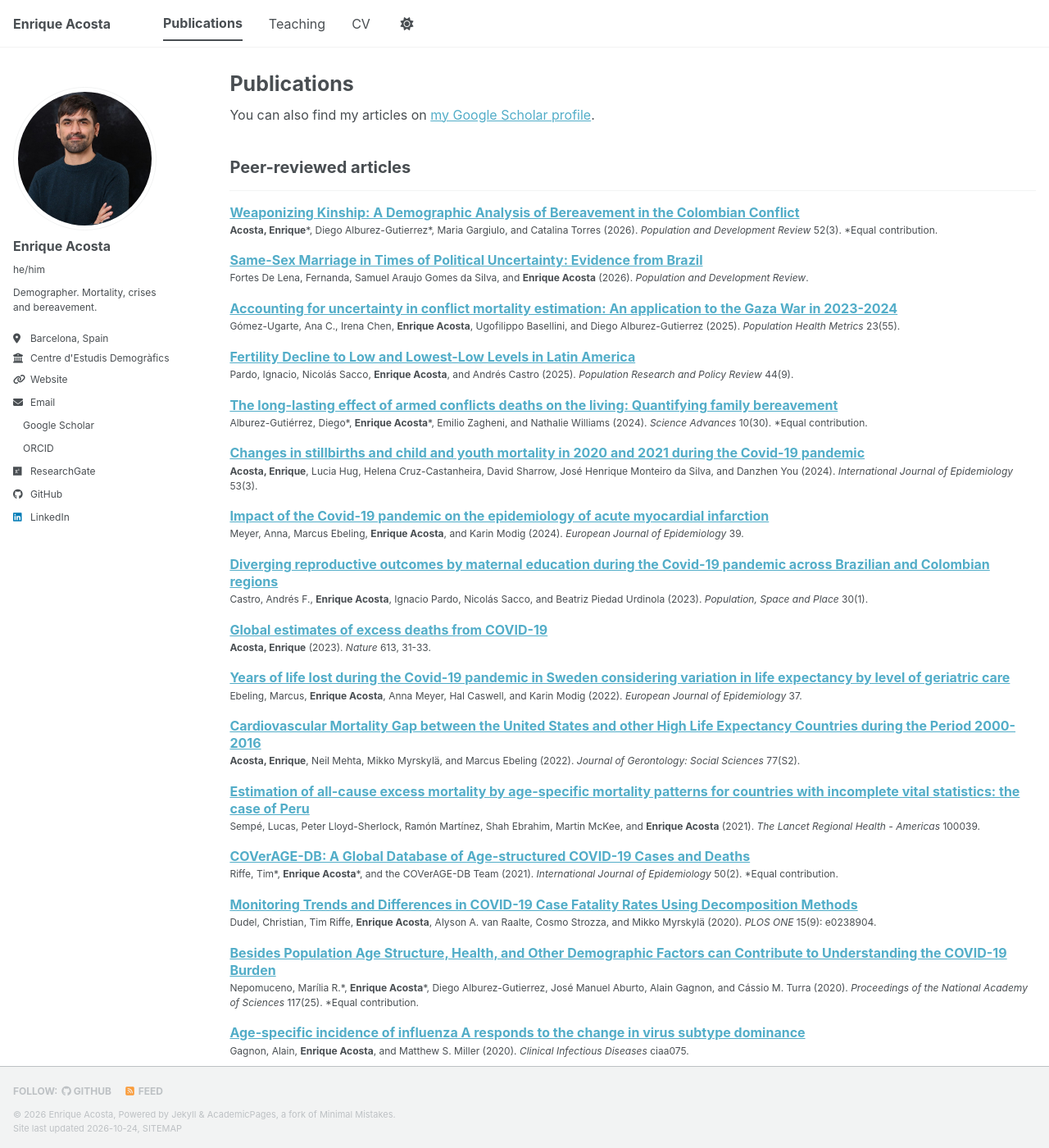
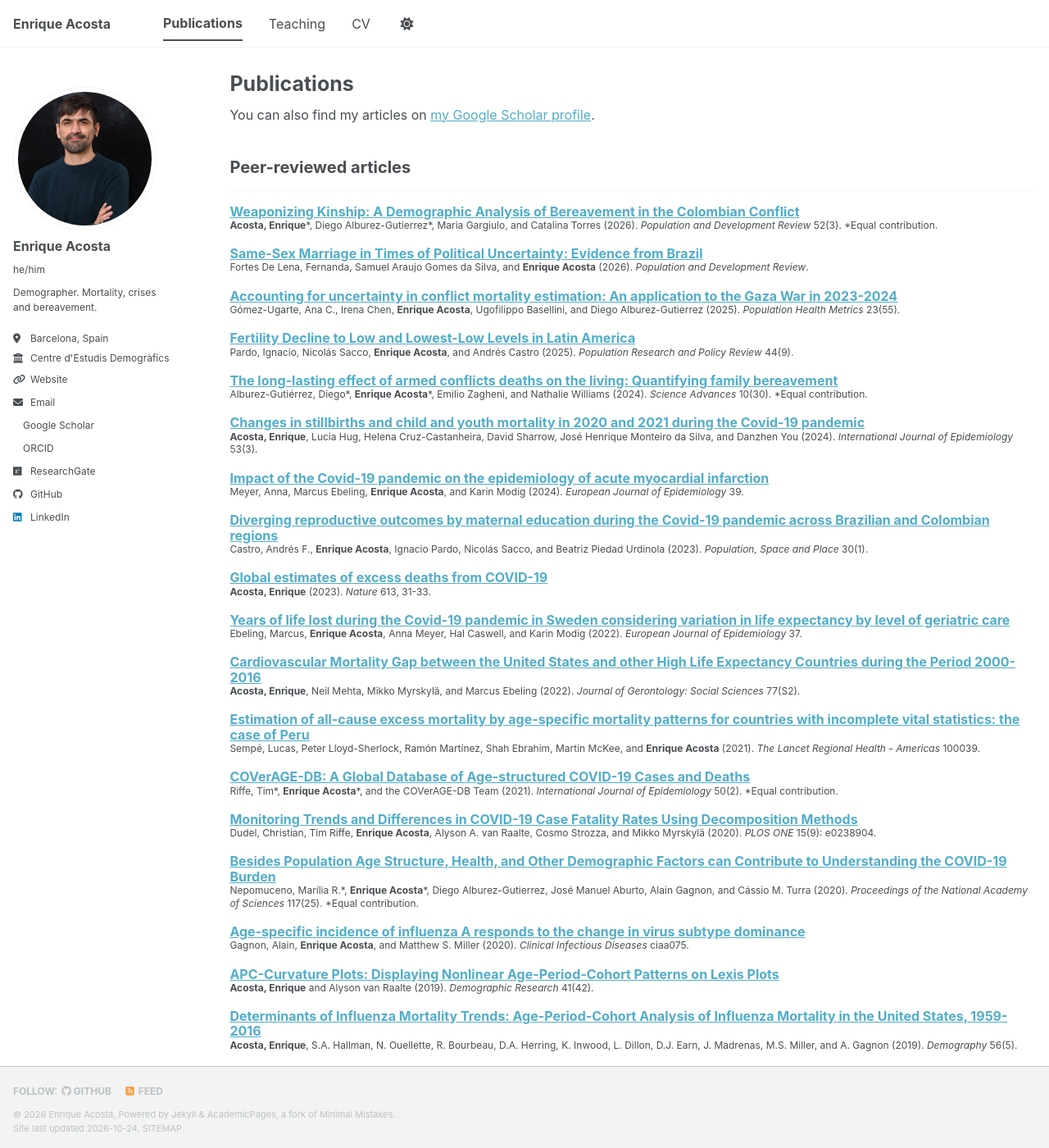
Before and after one commit to kikeacosta/kikeacosta.github.io, a Jekyll site: the page built from _pages/publications.html, in a window 1280 px wide and 1400 px high. Shown: the whole window at 82% size. Built offline with Jekyll 4.4.1, drawn with Linux system fonts in a browser that asks for light colours; a style sheet for code colours, icons or effects is not loaded.

Commit message:
Tighten line spacing inside publication entries
Co-Authored-By: Claude Fable 5.1 <noreply@anthropic.com>

```diff
--- a/_sass/layout/_publications.scss
+++ b/_sass/layout/_publications.scss
@@ -8,13 +8,14 @@
 
 .publication__title {
   margin-top: 0.3em;
-  margin-bottom: 0.15em;
+  margin-bottom: 0;
   font-size: $type-size-5;
-  line-height: 1.3;
+  line-height: 1.15;
 }
 
 .publication__citation {
   margin: 0;
+  padding-top: 0;
   font-size: $type-size-6;
-  line-height: 1.5;
+  line-height: 1.3;
 }
```
